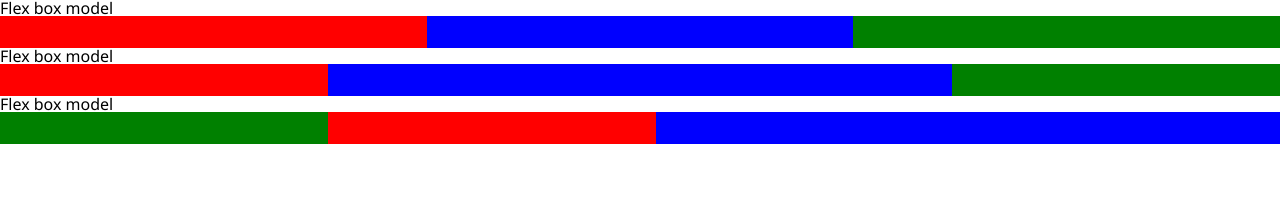
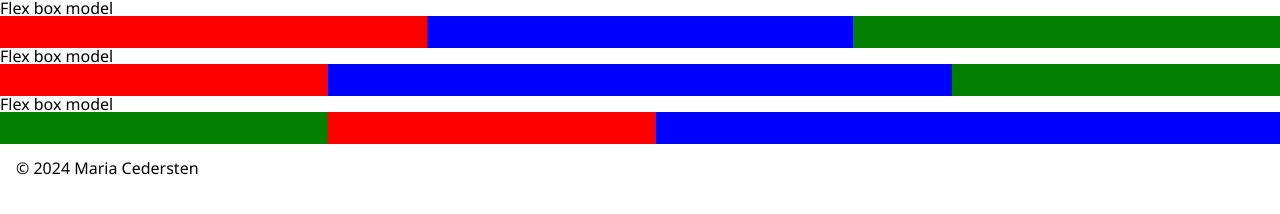
Before and after one commit to mariacedersten/07-flex-box-malli-purettuna, a plain HTML site: page index.html in a window 1280 px wide. Drawn offline with Linux system fonts and the light colour scheme.

Commit message:
Lisätty footer.

```diff
--- a/index.html
+++ b/index.html
@@ -26,5 +26,8 @@
       <p class="color-blue tuplaleveys"></p>
       <p class="color-green ekaksi"></p>
     </article>
+    <footer>
+      <p>&copy; 2024 Maria Cedersten</p>
+    </footer>
   </body>
 </html>
```
